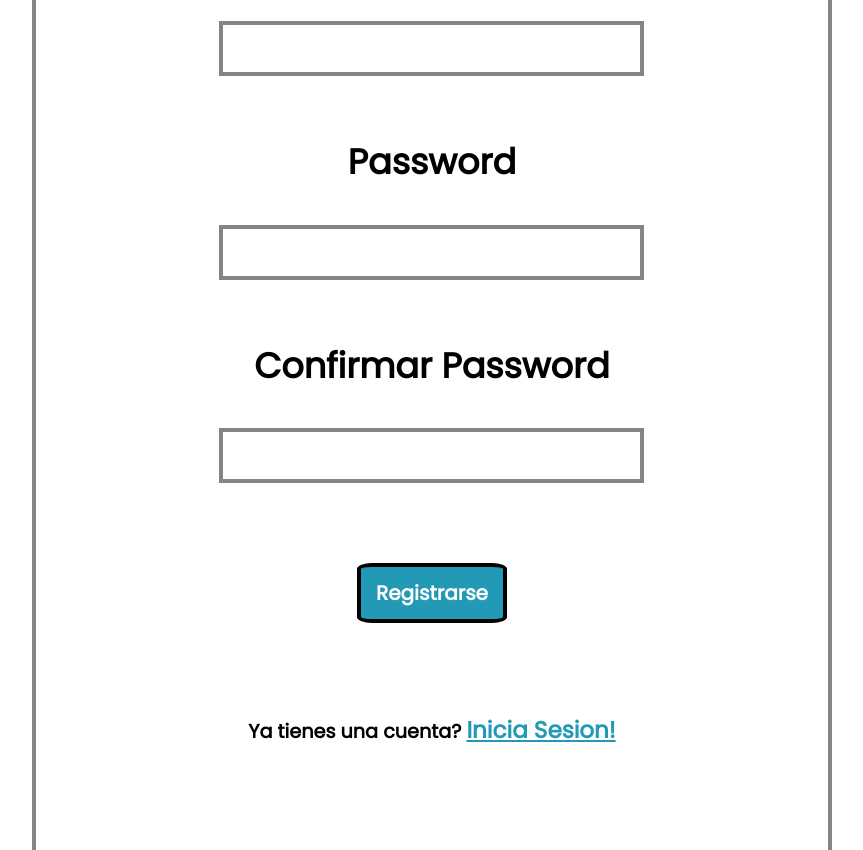
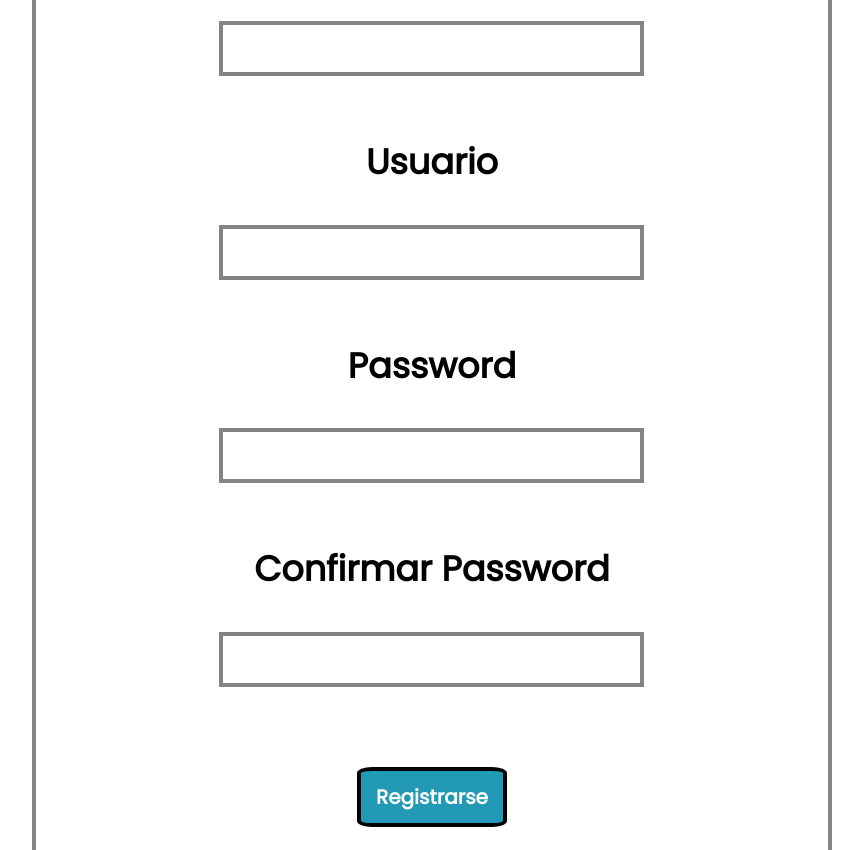
Before and after one commit to Simon-Fuente-Dev/Cesfam-Web, a React (Vite) app in the folder frontend/: page /Registrar in a window 1280 px wide. Shown: the part 1200-2050 px from the top of the page, without its empty margins (208-1071 px from the left). Built offline with nearby package versions, Linux system fonts and the light colour scheme.

Commit message:
Registrar Listo

```diff
--- a/frontend/src/paginas/Registrar.jsx
+++ b/frontend/src/paginas/Registrar.jsx
@@ -2,31 +2,158 @@ import { useState } from 'react';
 import axios from 'axios';
 import 'bootstrap/dist/css/bootstrap.min.css';
 import { Alert } from 'react-bootstrap';
-import { Link } from 'react-router-dom';
+import { Link, useNavigate } from 'react-router-dom';
 
 const Registrar = () => {
+  const [rut, setRut] = useState('');
+  const [dv, setDv] = useState('');
+  const [usuario, setUsuario] = useState('');
+  const [nombre, setNombre] = useState('');
+  const [apellido, setApellido] = useState('');
+  const [telefono, setTelefono] = useState('');
+  const [password, setPassword] = useState('');
+  const [confirmPass, setConfirmPass] = useState('');
+  const [registroExitoso, setRegistroExitoso] = useState(false);
+  const [error, setError] = useState('');
+  const [camposFaltantes, setCamposFaltantes] = useState([]);
+
+  const navigate = useNavigate();
+
+  const handleSubmit = async e => {
+    e.preventDefault();
+
+    const camposRequeridos = ['rut', 'dv', 'nombre', 'apellido', 'telefono', 'usuario', 'password', 'confirmPass'];
+    const camposFaltantes = [];
+
+    camposRequeridos.forEach((campo) => {
+      if (!eval(campo)) {
+        camposFaltantes.push(campo);
+      }
+    });
+
+    if (camposFaltantes.length > 0) {
+      setError('Por favor, rellena todos los campos.');
+      setCamposFaltantes(camposFaltantes);
+      return;
+    }
+
+    if (password !== confirmPass) {
+      setError('Las contraseñas deben coincidir');
+      return;
+    };
+    try {
+      const response = await axios.post('http://localhost:3001/api/InsertarCuentaPersona', {
+        usuario,
+        password,
+        telefono,
+        rut,
+        dv,
+        nombre,
+        apellido
+      });
+
+      if (response.status === 200) {
+        console.log('Registro insertado exitosamente.');
+        setRegistroExitoso(true);
+        setError('');
+        setCamposFaltantes([]);
+
+        setUsuario('');
+        setPassword('');
+        setConfirmPass('')
+        setTelefono('');
+        setRut('');
+        setDv('');
+        setNombre('');
+        setApellido('');
+
+        setTimeout(() => {
+          setRegistroExitoso(false);
+        }, 5000);
+
+        // Redireccionar a la pagina de login luego de registrar
+        navigate('/login');
+
+      } else if (response.status === 401) {
+        setError('La cuenta ya se encuentra registrada!');
+      } else {
+        console.error('Error al registrar.');
+        setError('Error al registrar.');
+      }
+    } catch (error) {
+      console.error('Error en la llamada a la API:', error);
+      setError('Error al insertar el registro. Verifica los campos faltantes.');
+    }
+  };
+
   return (
     <section-login>
       <form-login>
         <h1>Registrarse</h1>
-        <form id='login-container' action="">
+        {registroExitoso && (
+          <Alert variant="success" onClose={() => setRegistroExitoso(false)} dismissible>
+            Registro insertado exitosamente.
+          </Alert>
+        )}
+        {error && (
+          <Alert variant="danger">
+            {error}
+            {camposFaltantes.length > 0 && (
+              <div>
+                <p>Campos faltantes:</p>
+                <ul>
+                  {camposFaltantes.map((campo, index) => (
+                    <li key={index}>{campo}</li>
+                  ))}
+                </ul>
+              </div>
+            )}
+          </Alert>
+        )}
+        <form id='login-container' onSubmit={handleSubmit}>
           <p>Rut del paciente</p>
           <p className="small-text">(Sin puntos)</p>
           <div className="rutPaciente">
-            <input id='rut-registrar' type="text" />
+            <input id='rut-registrar'
+              type="number"
+              value={rut}
+              onChange={(e) => setRut(e.target.value)} />
             <p>-</p>
-            <input id='dv-registrar' type="text" />
+            <input id='dv-registrar'
+              type="text"
+              value={dv}
+              onChange={(e) => setDv(e.target.value)} />
           </div>
           <p>Nombre</p>
-          <input type="text" />
+          <input type="text"
+            id='nombre'
+            value={nombre}
+            onChange={(e) => setNombre(e.target.value)} />
           <p>Apellido</p>
-          <input type="text" />
+          <input type="text"
+            id='apellido'
+            value={apellido}
+            onChange={(e) => setApellido(e.target.value)} />
           <p>Telefono</p>
-          <input type="text" />
+          <input type="text"
+            id='telefono'
+            value={telefono}
+            onChange={(e) => setTelefono(e.target.value)} />
+          <p>Usuario</p>
+          <input type="text"
+            id='usuario'
+            value={usuario}
+            onChange={(e) => setUsuario(e.target.value)} />
           <p>Password</p>
-          <input type="password" />
+          <input type="password"
+            id='password'
+            value={password}
+            onChange={(e) => setPassword(e.target.value)} />
           <p>Confirmar Password</p>
-          <input type="password" />
+          <input type="password"
+            id='confirmPass'
+            value={confirmPass}
+            onChange={(e) => setConfirmPass(e.target.value)} />
           <button className='btn-cesfam' type='submit'>Registrarse</button>
         </form>
         <nav>
```
Also changed, not shown: 1 other file (tests, documents, lock files or other folders).
